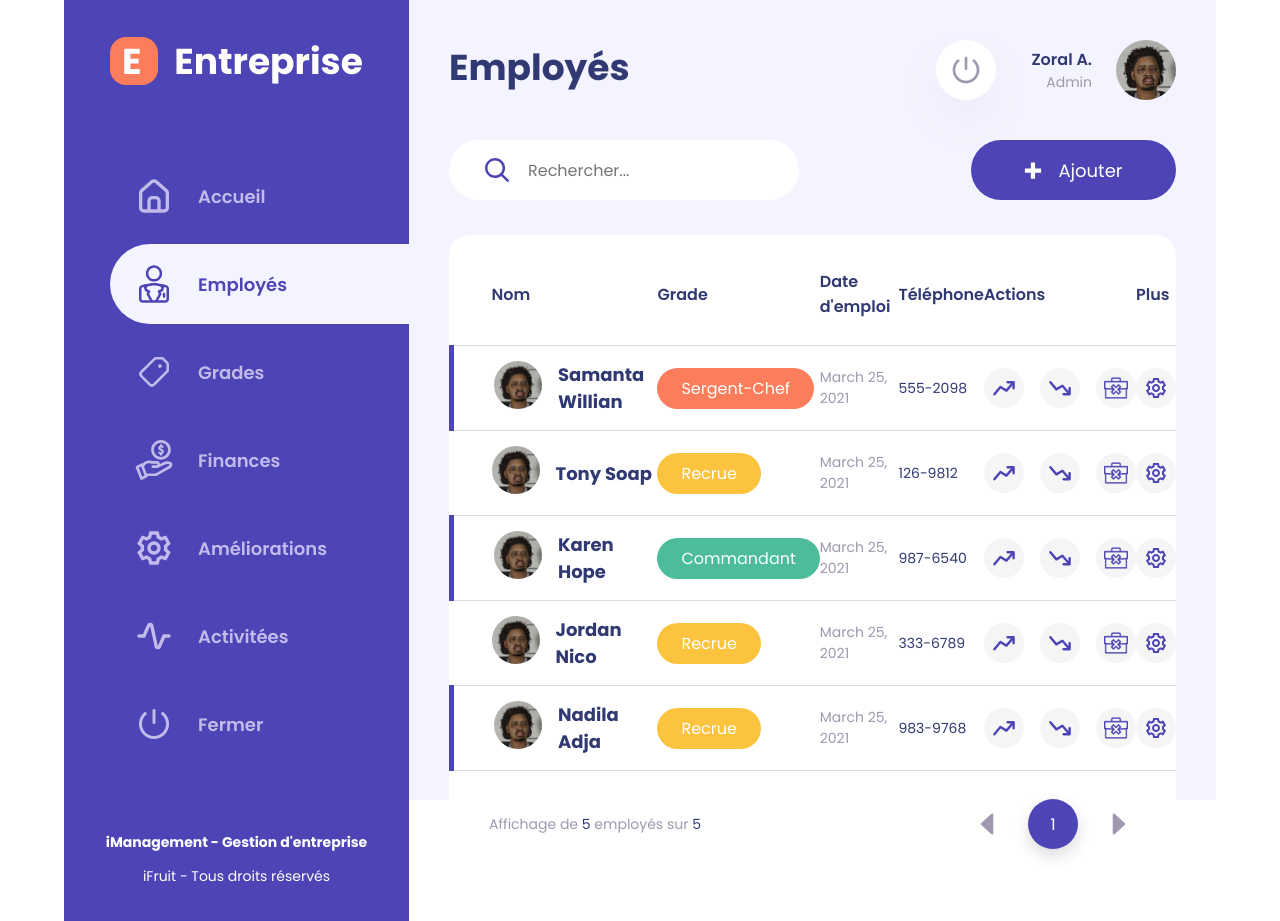
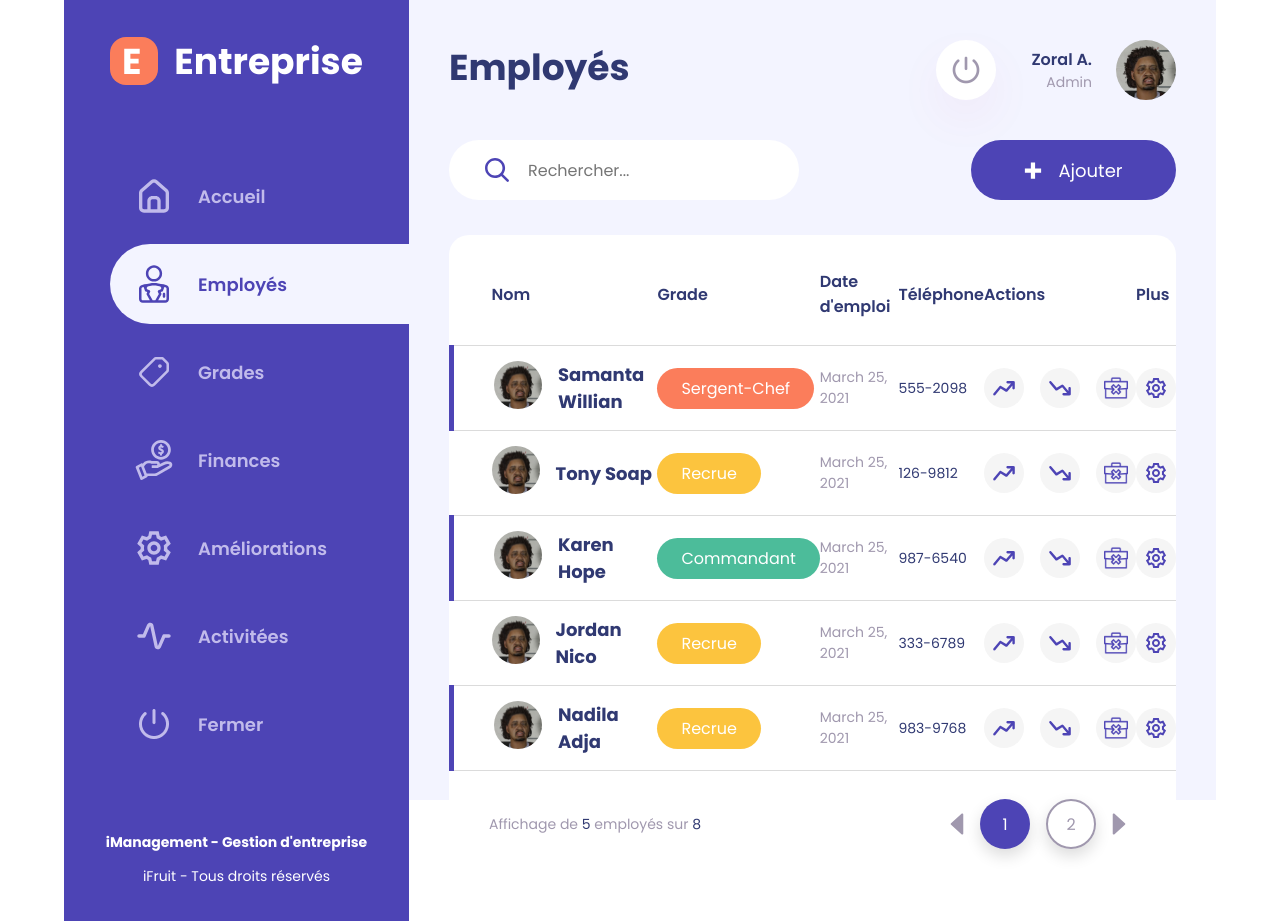
Before and after one commit to Tryade-projects/triade-dashboard, a React (Vite) app: page /employees in a window 1280 px wide. Built offline with nearby package versions, Linux system fonts and the light colour scheme.

Commit message:
add code for search bar

```diff
--- a/fakeData.json
+++ b/fakeData.json
@@ -38,5 +38,29 @@
     "grade": "Recrue",
     "date": "March 25, 2021",
     "phone": "983-9768"
+  },
+  {
+    "id": 7,
+    "avatar": "./src/assets/fake-avatar.svg",
+    "name": "Oumaisai",
+    "grade": "Commandant",
+    "date": "March 25, 2021",
+    "phone": "987-6540"
+  },
+  {
+    "id": 8,
+    "avatar": "./src/assets/fake-avatar.svg",
+    "name": "Jordan Nico",
+    "grade": "Recrue",
+    "date": "March 25, 2021",
+    "phone": "333-6789"
+  },
+  {
+    "id": 9,
+    "avatar": "./src/assets/fake-avatar.svg",
+    "name": "Nadila Adja",
+    "grade": "Recrue",
+    "date": "March 25, 2021",
+    "phone": "983-9768"
   }
 ]
--- a/src/components/ManageEmployeeDash/ManageEmployeeDash.jsx
+++ b/src/components/ManageEmployeeDash/ManageEmployeeDash.jsx
@@ -1,13 +1,33 @@
-import React from "react";
+import React, { useState } from "react";
 import data from "../../../fakeData.json";
 import gear from "../../assets/gear.svg";
 import trending from "../../assets/trending.svg";
 import decrease from "../../assets/decrease.svg";
 import fired from "../../assets/fired.svg";
+import PaginationEmployee from "../PaginationEmployee/PaginationEmployee";
 
-const ManageEmployeeDash = () => {
+const INFO_PER_PAGE = 5;
+
+const ManageEmployeeDash = ({ search }) => {
+  const [currentPage, setCurrentPage] = useState(1);
+
+  const displayProfil = data.filter((item) => {
+    return item.name.toLowerCase().includes(search.toLowerCase());
+  });
+
+  // Number of page
+  const numberPages = Math.ceil(displayProfil.length / INFO_PER_PAGE);
+
+  // first and last index of posts from the current page
+  const postLastIndex = currentPage * INFO_PER_PAGE;
+  const postFirstIndex = postLastIndex - INFO_PER_PAGE;
+
+  // Keeps only the posts on the page
+  const currentProfils = displayProfil.slice(postFirstIndex, postLastIndex);
+
+  const paginate = (pageNumber) => setCurrentPage(pageNumber);
+
   const titleArray = Object.keys(data[0]);
-
   titleArray.splice(0, 2);
 
   const test = (grade) => {
@@ -25,7 +45,6 @@ const ManageEmployeeDash = () => {
 
   return (
     <div className="container-dashboard-employee">
-      {/* <div className="container-info"> */}
       <table>
         <thead>
           <tr>
@@ -38,21 +57,21 @@ const ManageEmployeeDash = () => {
           </tr>
         </thead>
         <tbody>
-          {data.map((t) => (
-            <tr key={t.id}>
+          {currentProfils.map((profil) => (
+            <tr key={profil.id}>
               <td>
                 <div className="wrapper-flex-name-avatar">
                   <div>
-                    <img src={t.avatar} alt="avatar" />
+                    <img src={profil.avatar} alt="avatar" />
                   </div>
-                  <p className="bold">{t.name}</p>
+                  <p className="bold">{profil.name}</p>
                 </div>
               </td>
               <td className="td-grade">
-                <p className={test(t.grade)}>{t.grade}</p>
+                <p className={test(profil.grade)}>{profil.grade}</p>
               </td>
-              <td className="td-date regular">{t.date}</td>
-              <td className="td-phone regular">{t.phone}</td>
+              <td className="td-date regular">{profil.date}</td>
+              <td className="td-phone regular">{profil.phone}</td>
               <td className="td-action">
                 <div className="wrapper-type-actions">
                   <div>
@@ -79,39 +98,14 @@ const ManageEmployeeDash = () => {
         </tbody>
       </table>
       <div className="footer-dashboard-employee">
-        <p>
-          Affichage de <span> {data.length}</span> employés sur
-          <span> {data.length}</span>
-        </p>
-        <div className="pagination">
-          <svg
-            width="14"
-            height="22"
-            viewBox="0 0 14 22"
-            fill="none"
-            xmlns="http://www.w3.org/2000/svg"
-          >
-            <path
-              d="M11.512 21.176L1.04797 11.736C0.599971 11.352 0.599971 10.648 1.04797 10.264L11.512 0.824027C12.184 0.216027 13.272 0.664026 13.272 1.56003L13.272 20.44C13.272 21.336 12.184 21.784 11.512 21.176Z"
-              fill="#A098AE"
-            />
-          </svg>
-          <div>1</div>
-          <svg
-            width="14"
-            height="22"
-            viewBox="0 0 14 22"
-            fill="none"
-            xmlns="http://www.w3.org/2000/svg"
-          >
-            <path
-              d="M2.48803 0.823973L12.952 10.264C13.4 10.648 13.4 11.352 12.952 11.736L2.48803 21.176C1.81603 21.784 0.728027 21.336 0.728027 20.44L0.728028 1.55997C0.728028 0.663973 1.81603 0.215973 2.48803 0.823973Z"
-              fill="#A098AE"
-            />
-          </svg>
-        </div>
+        <PaginationEmployee
+          infoPerPage={INFO_PER_PAGE}
+          numberOfPages={numberPages}
+          totalOfInfo={data.length}
+          paginate={paginate}
+          currentPage={currentPage}
+        />
       </div>
-      {/* </div> */}
     </div>
   );
 };
--- a/src/components/ManageEmployeeDash/_manageEmployeeDash.scss
+++ b/src/components/ManageEmployeeDash/_manageEmployeeDash.scss
@@ -92,11 +92,6 @@ tbody tr:nth-child(odd) {
       align-items: center;
       justify-content: center;
       cursor: pointer;
-
-      // .decrease-img {
-      //   width: 24px;
-      //   height: 24px;
-      // }
     }
 
     img {
@@ -129,36 +124,4 @@ tbody tr:nth-child(odd) {
   display: flex;
   justify-content: space-between;
   align-items: center;
-
-  p {
-    color: $colorGrey3;
-    font-size: 14px;
-
-    span {
-      color: $colorText;
-    }
-  }
 }
-
-.pagination {
-  display: flex;
-  align-items: center;
-  width: 146px;
-  justify-content: space-between;
-
-  svg {
-    cursor: pointer;
-  }
-
-  div {
-    width: 50px;
-    height: 50px;
-    background: $colorPurple;
-    border-radius: 50%;
-    display: flex;
-    align-items: center;
-    justify-content: center;
-    color: $colorWhite;
-    box-shadow: 0px 7px 16px rgba(0, 0, 0, 0.14);
-  }
-}
--- a/src/components/PaginationEmployee/PaginationEmployee.jsx
+++ b/src/components/PaginationEmployee/PaginationEmployee.jsx
@@ -1,8 +1,62 @@
 import React, { useState } from "react";
-import data from "../../../fakeData.json";
 
-const PaginationEmployee = () => {
-  return <></>;
+const PaginationEmployee = ({
+  numberOfPages,
+  totalOfInfo,
+  paginate,
+  infoPerPage,
+  currentPage,
+}) => {
+  // List of pages
+  const pageNumbers = Array.from(Array(numberOfPages).keys(), (n) => n + 1);
+
+  return (
+    <>
+      <p className="footer-info-employee">
+        Affichage de <span> {infoPerPage}</span> employés sur
+        <span> {totalOfInfo}</span>
+      </p>
+      <div className="container-pagination">
+        <svg
+          className="left-arrow"
+          width="14"
+          height="22"
+          viewBox="0 0 14 22"
+          fill="none"
+          xmlns="http://www.w3.org/2000/svg"
+        >
+          <path
+            d="M11.512 21.176L1.04797 11.736C0.599971 11.352 0.599971 10.648 1.04797 10.264L11.512 0.824027C12.184 0.216027 13.272 0.664026 13.272 1.56003L13.272 20.44C13.272 21.336 12.184 21.784 11.512 21.176Z"
+            fill="#A098AE"
+          />
+        </svg>
+        <ul className="pagination">
+          {pageNumbers.map((page) => (
+            <li
+              className={currentPage === page ? "active" : ""}
+              onClick={() => paginate(page)}
+              key={page}
+            >
+              {page}
+            </li>
+          ))}
+        </ul>
+        <svg
+          className="right-arrow"
+          width="14"
+          height="22"
+          viewBox="0 0 14 22"
+          fill="none"
+          xmlns="http://www.w3.org/2000/svg"
+        >
+          <path
+            d="M2.48803 0.823973L12.952 10.264C13.4 10.648 13.4 11.352 12.952 11.736L2.48803 21.176C1.81603 21.784 0.728027 21.336 0.728027 20.44L0.728028 1.55997C0.728028 0.663973 1.81603 0.215973 2.48803 0.823973Z"
+            fill="#A098AE"
+          />
+        </svg>
+      </div>
+    </>
+  );
 };
 
 export default PaginationEmployee;
--- a/src/components/PaginationEmployee/_paginationEmployee.scss
+++ b/src/components/PaginationEmployee/_paginationEmployee.scss
@@ -0,0 +1,52 @@
+.footer-info-employee {
+  color: $colorGrey3;
+  font-size: 14px;
+
+  span {
+    color: $colorText;
+  }
+}
+
+.container-pagination {
+  display: flex;
+  align-items: center;
+
+  .left-arrow,
+  .right-arrow {
+    cursor: pointer;
+  }
+
+  .left-arrow {
+    margin-right: 16px;
+  }
+
+  .right-arrow {
+    margin-left: 16px;
+  }
+
+  .pagination {
+    display: flex;
+    align-items: center;
+    gap: 16px;
+
+    li {
+      width: 50px;
+      height: 50px;
+      color: $colorGrey3;
+      border-radius: 50%;
+      box-shadow: 0px 7px 16px rgba(0, 0, 0, 0.14);
+      display: flex;
+      align-items: center;
+      justify-content: center;
+      cursor: pointer;
+      border: 2px solid $colorGrey3;
+      transition: all 0.3s ease-in-out;
+    }
+
+    li.active {
+      background: $colorPurple;
+      color: $colorWhite;
+      border: none;
+    }
+  }
+}
--- a/src/components/SearchBar/SearchBar.jsx
+++ b/src/components/SearchBar/SearchBar.jsx
@@ -1,12 +1,22 @@
-import React from "react";
-import search from "../../assets/Search.svg";
+import React, { useState } from "react";
+import searchImg from "../../assets/Search.svg";
 
-const SearchBar = () => {
+const SearchBar = ({ search, setSearch }) => {
+  const handleSearch = (e) => {
+    setSearch(e.target.value);
+  };
+
   return (
     <div>
       <label className="search-bar" htmlFor="search">
-        <img src={search} alt="image d'une loupe" />
-        <input type="text" placeholder="Rechercher..." id="search" />
+        <img src={searchImg} alt="image d'une loupe" />
+        <input
+          onChange={handleSearch}
+          type="text"
+          placeholder="Rechercher..."
+          id="search"
+          value={search}
+        />
       </label>
     </div>
   );
--- a/src/pages/Employees/Employees.jsx
+++ b/src/pages/Employees/Employees.jsx
@@ -1,18 +1,20 @@
-import React from "react";
+import React, { useState } from "react";
 import Header from "../../components/Header/Header";
 import SearchBar from "../../components/SearchBar/SearchBar";
 import ButtonAdd from "../../components/ButtonAdd/ButtonAdd";
 import ManageEmployeeDash from "../../components/ManageEmployeeDash/ManageEmployeeDash";
 
 const Employees = () => {
+  const [search, setSearch] = useState("");
+
   return (
     <main className="main">
       <Header title={"Employés"} />
       <div className="container-search-add">
-        <SearchBar />
+        <SearchBar search={search} setSearch={setSearch} />
         <ButtonAdd />
       </div>
-      <ManageEmployeeDash />
+      <ManageEmployeeDash search={search} />
     </main>
   );
 };
```
